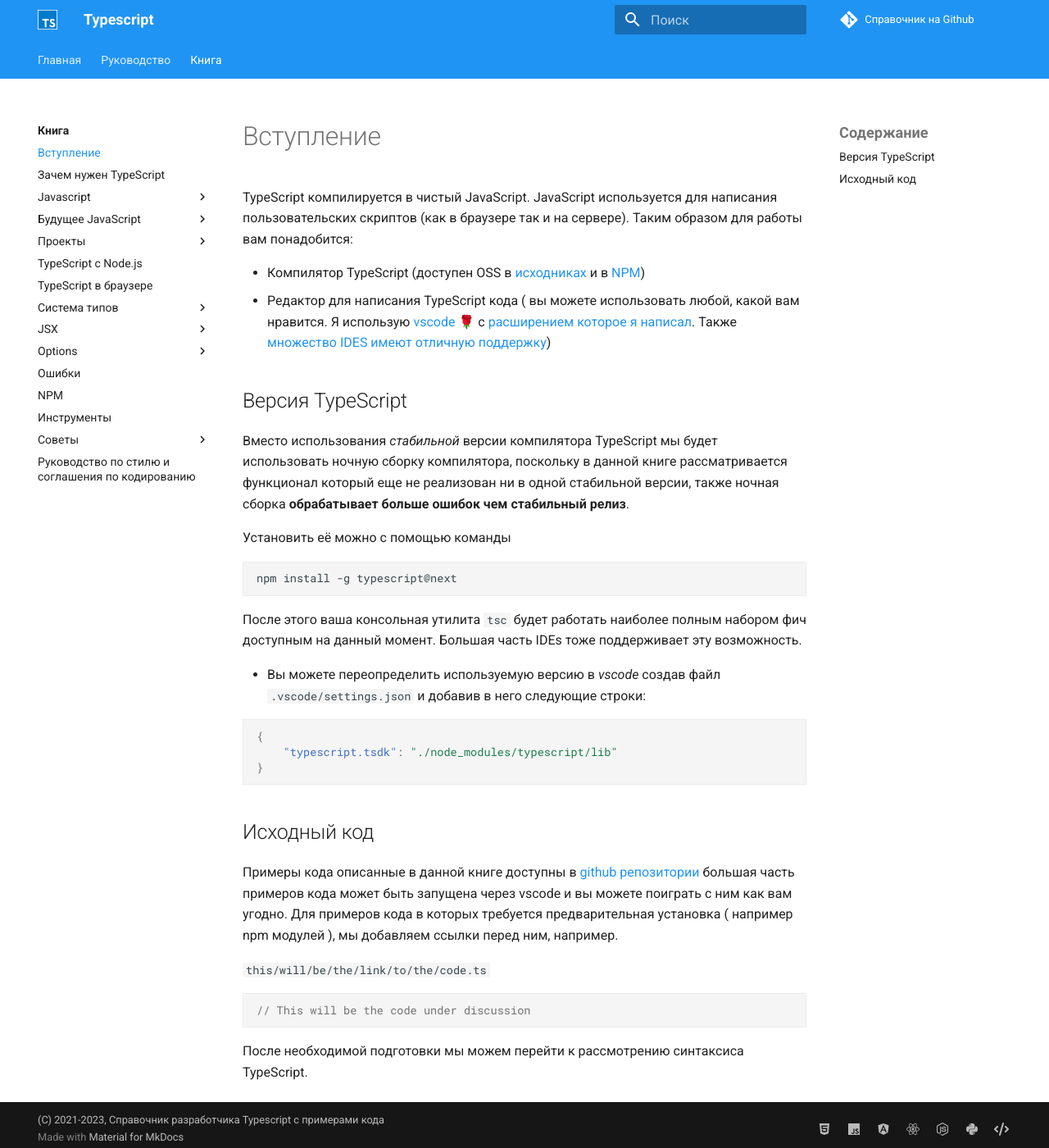
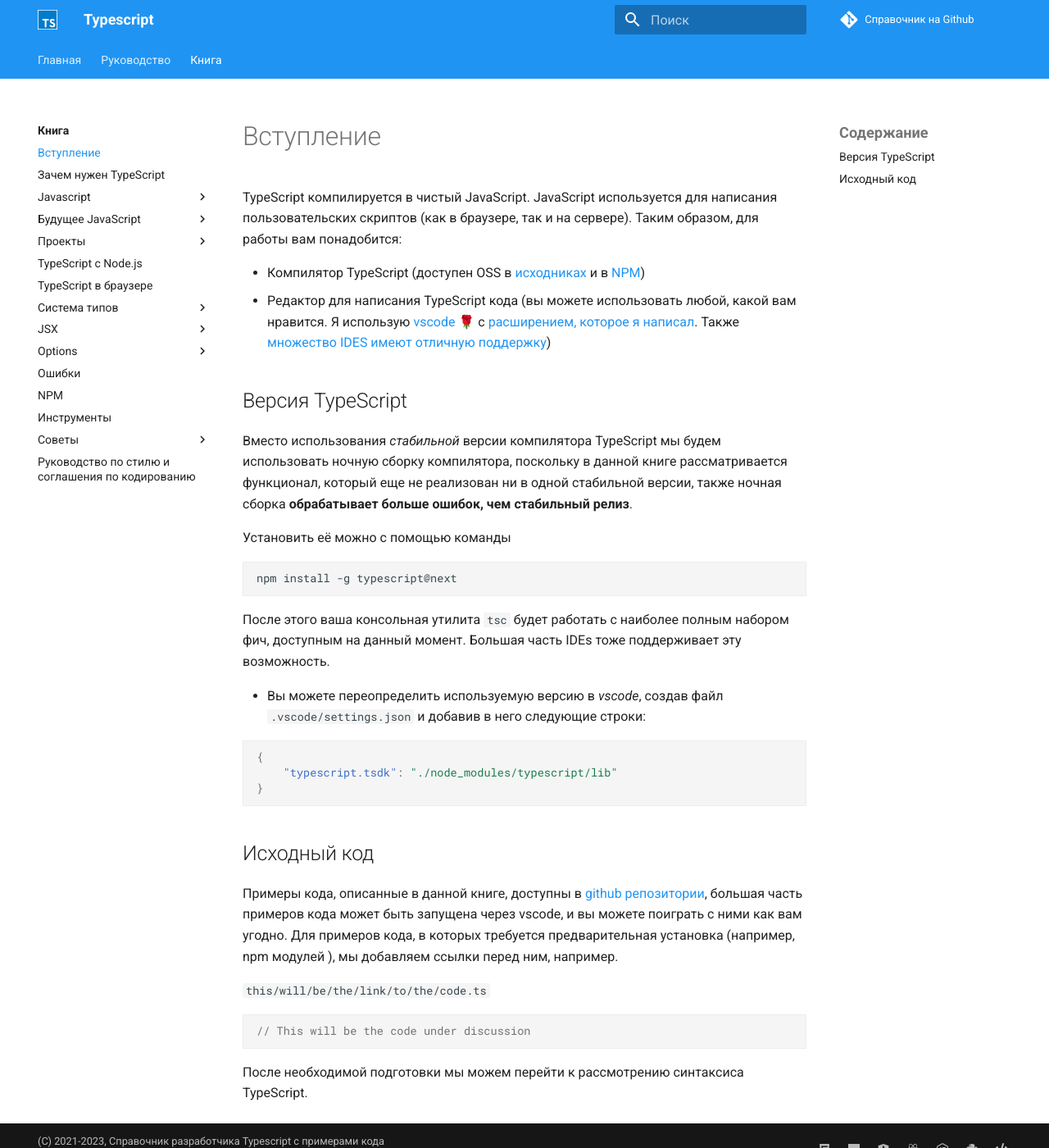
Before and after one commit to xsltdev/scriptdev.ru, an MkDocs documentation site: the page built from docs/book/getting-started.md, in a window 1280 px wide and 1400 px high. Shown: the whole window at 82% size. Built offline with MkDocs 1.6.1 and Material for MkDocs 9.7.7, drawn with Linux system fonts in a browser that asks for light colours; comment, search, counter and statistics services are not loaded.

Commit message:
corrected mistakes

````diff
--- a/docs/book/getting-started.md
+++ b/docs/book/getting-started.md
@@ -1,13 +1,13 @@
 # Вступление
 
-TypeScript компилируется в чистый JavaScript. JavaScript используется для написания пользовательских скриптов (как в браузере так и на сервере). Таким образом для работы вам понадобится:
+TypeScript компилируется в чистый JavaScript. JavaScript используется для написания пользовательских скриптов (как в браузере, так и на сервере). Таким образом, для работы вам понадобится:
 
 -   Компилятор TypeScript (доступен OSS в [исходниках](https://github.com/Microsoft/TypeScript/) и в [NPM](https://www.npmjs.com/package/typescript))
--   Редактор для написания TypeScript кода ( вы можете использовать любой, какой вам нравится. Я использую [vscode 🌹](https://code.visualstudio.com/) с [расширением которое я написал](https://marketplace.visualstudio.com/items?itemName=basarat.god). Также [множество IDES имеют отличную поддержку](https://github.com/Microsoft/TypeScript/wiki/TypeScript-Editor-Support))
+-   Редактор для написания TypeScript кода (вы можете использовать любой, какой вам нравится. Я использую [vscode 🌹](https://code.visualstudio.com/) с [расширением, которое я написал](https://marketplace.visualstudio.com/items?itemName=basarat.god). Также [множество IDES имеют отличную поддержку](https://github.com/Microsoft/TypeScript/wiki/TypeScript-Editor-Support))
 
 ## Версия TypeScript
 
-Вместо использования _стабильной_ версии компилятора TypeScript мы будет использовать ночную сборку компилятора, поскольку в данной книге рассматривается функционал который еще не реализован ни в одной стабильной версии, также ночная сборка **обрабатывает больше ошибок чем стабильный релиз**.
+Вместо использования _стабильной_ версии компилятора TypeScript мы будем использовать ночную сборку компилятора, поскольку в данной книге рассматривается функционал, который еще не реализован ни в одной стабильной версии, также ночная сборка **обрабатывает больше ошибок, чем стабильный релиз**.
 
 Установить её можно с помощью команды
 
@@ -15,9 +15,9 @@
 npm install -g typescript@next
 ```
 
-После этого ваша консольная утилита `tsc` будет работать наиболее полным набором фич доступным на данный момент. Большая часть IDEs тоже поддерживает эту возможность.
+После этого ваша консольная утилита `tsc` будет работать с наиболее полным набором фич, доступным на данный момент. Большая часть IDEs тоже поддерживает эту возможность.
 
--   Вы можете переопределить используемую версию в _vscode_ создав файл `.vscode/settings.json` и добавив в него следующие строки:
+-   Вы можете переопределить используемую версию в _vscode_, создав файл `.vscode/settings.json` и добавив в него следующие строки:
 
 ```json
 {
@@ -27,7 +27,7 @@
 
 ## Исходный код
 
-Примеры кода описанные в данной книге доступны в [github репозитории](https://github.com/basarat/typescript-book/) большая часть примеров кода может быть запущена через vscode и вы можете поиграть с ним как вам угодно. Для примеров кода в которых требуется предварительная установка ( например npm модулей ), мы добавляем ссылки перед ним, например.
+Примеры кода, описанные в данной книге, доступны в [github репозитории](https://github.com/basarat/typescript-book/), большая часть примеров кода может быть запущена через vscode, и вы можете поиграть с ними как вам угодно. Для примеров кода, в которых требуется предварительная установка (например, npm модулей ), мы добавляем ссылки перед ним, например.
 
 `this/will/be/the/link/to/the/code.ts`
 
````
